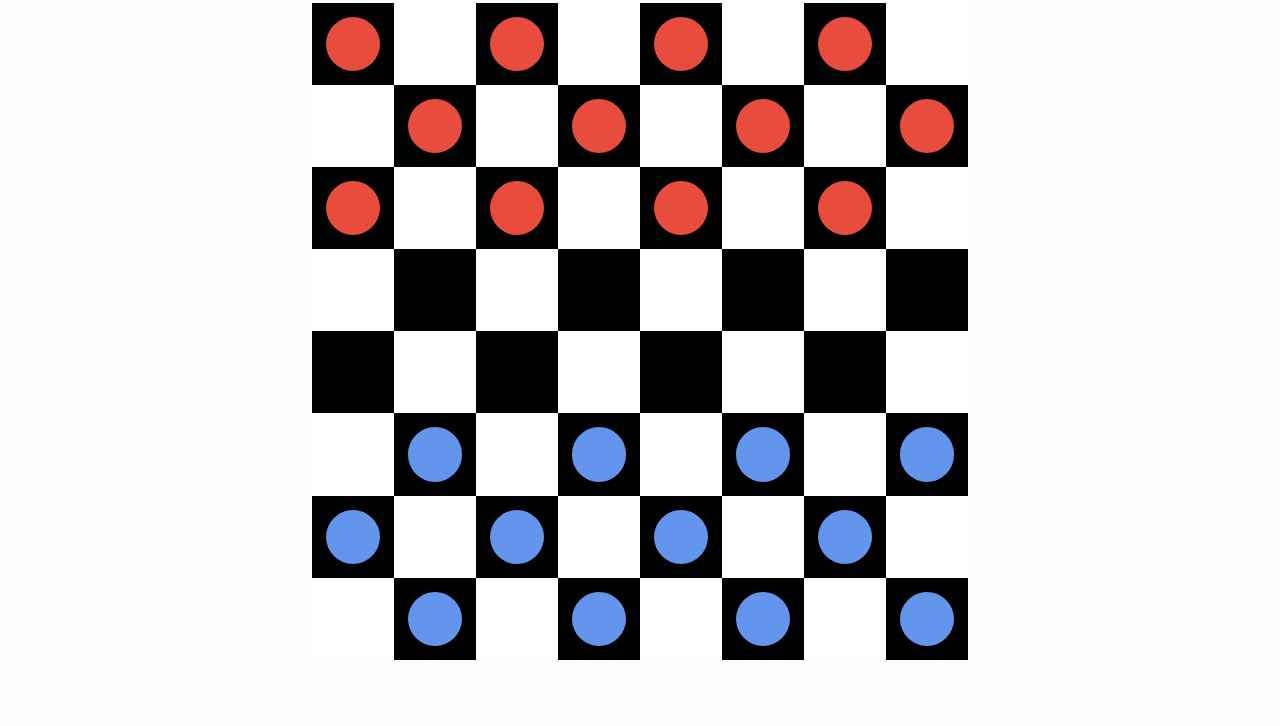
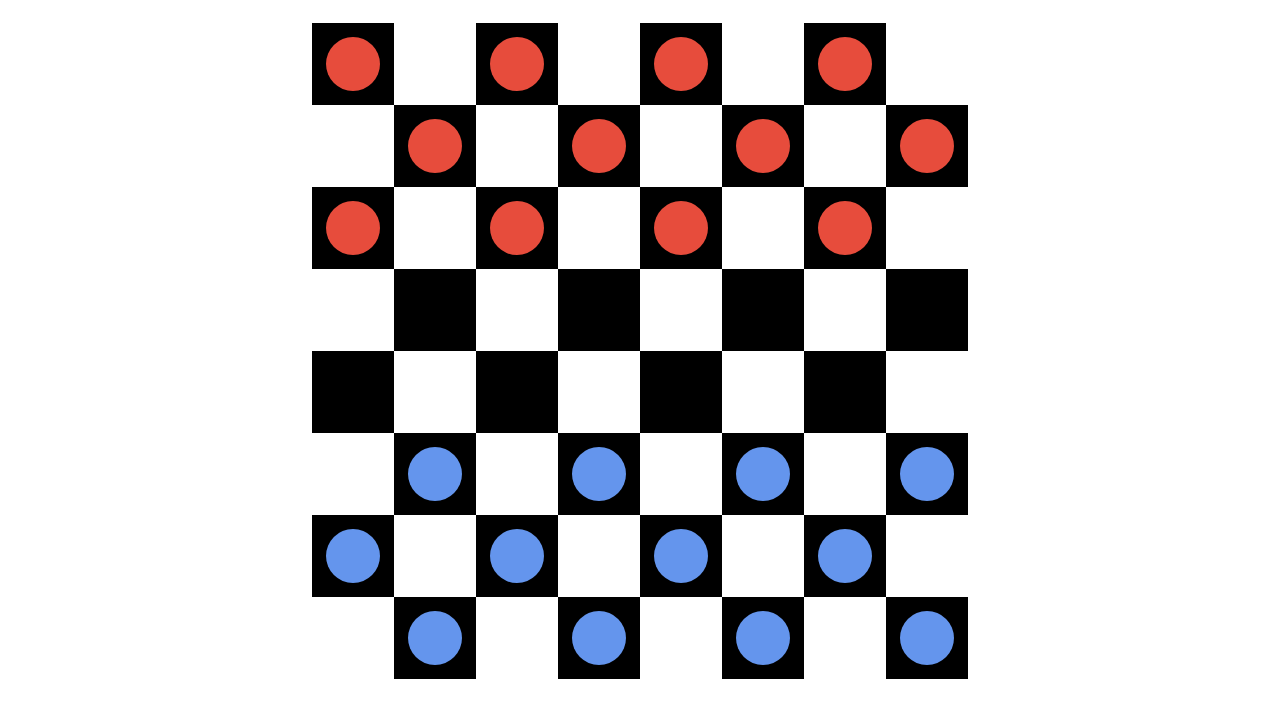
Before and after one commit to IanSkelskey/checkers-pwa, a plain HTML site: page index.html in a window 1280 px wide. Shown: the part 74-800 px from the top of the page. Drawn offline with nearby package versions, Linux system fonts and the light colour scheme.

Commit message:
Implement object oriented design and create custom elements

```diff
--- a/css/style.css
+++ b/css/style.css
@@ -1,27 +1,17 @@
-@import url("https://fonts.googleapis.com/css?family=Nunito:400,700&display=swap");
-* {
-  margin: 0;
-  padding: 0;
-  box-sizing: border-box;
-}
-body {
-  alignment: center;
-  background: #fdfdfd;
-  font-family: "Nunito", sans-serif;
-  font-size: 1rem;
-}
 main {
     max-width: 500pt;
     margin: auto;
     padding: 0.5rem;
     text-align: center;
 }
-#board {
+
+game-board {
     display: grid;
     grid-template-columns: auto auto auto auto auto auto auto auto;
     background: #555;
 }
-.square {
+
+board-tile {
     display: flex;
     justify-content: center;
     align-items: center;
@@ -29,21 +19,24 @@ main {
     border-width: 4pt;
     box-sizing: border-box;
 }
+
 .white {
     background: #fff;
     border-color: #fff;
 }
+
 .black {
     background: #000;
     border-color: #000;
 }
-.square:after {
+
+board-tile:after {
     content: "";
     display: block;
     padding-bottom: 100%;
 }
 
-.piece {
+game-piece {
     border-radius: 50%;
     width: 75%;
     height: 75%;
--- a/index.html
+++ b/index.html
@@ -23,11 +23,13 @@
 <body>
 <nav class="navbar navbar-expand-lg red">
     <a href="https://ianskelskey.github.io/checkers-pwa/" class="navbar-brand">
-        <img src="images/icons/icon-72x72.png" width="20" height="20">
+        <img src="images/icons/icon-72x72.png" width="36" height="36">
     </a>
+    <h1 class="navbar-text">Checkers</h1>
 </nav>
-<main id = 'main'>
-    <board id="board"></board>
+
+<main>
+
 </main>
 <script src="js/app.js"></script>
 </body>
--- a/js/ui.js
+++ b/js/ui.js
@@ -1,72 +1,68 @@
-const board = document.getElementById("board");
-
-createBoard();
-
-const squares = document.querySelectorAll(".square")
-
-function highlightSquare(square) {
-  square.setAttribute('style', 'border-color: #e74c3c; border-style: solid; border-width: 4pt;');
+class GameBoard extends HTMLElement {
+    constructor() {
+        console.log("Creating game board...")
+        super();
     }
 
-function createSquare(color, row, col) {
-  let square = document.createElement('div');
-  square.classList.add('square');
-  square.classList.add(color);
-  square.id = "r" + row + "c" + col;
-  return square;
-}
-
-function createBoard() {
-  for (let i = 0; i < 8; i++) {
-    for (let j = 0; j < 8; j++) {
-      if ((i+j) % 2 === 0) {
-        board.appendChild(createSquare('black', i, j));
-      } else {
-        board.appendChild(createSquare('white', i, j));
+    populateTiles() {
+        console.log("Populating tiles...");
+        let size = 8;
+        for (let i = 0; i < size; i++) {
+            for (let j = 0; j < size; j++) {
+                let color = ((i + j) % 2 === 0) ? 'black' : 'white';
+                let tile = document.createElement("board-tile");
+                tile.setProperties(color, i, j);
+                this.appendChild(tile);
             }
         }
     }
-  createPieces();
-  console.log('Board created!');
+
+    getTile(row, col) {
+        return this.querySelector('#r' + row + 'c' + col);
     }
 
-function createPiece(color) {
-  let piece = document.createElement('div');
-  piece.classList.add('piece');
-  piece.classList.add(color);
-  return piece;
+    setupPieces(color) {
+        let startRow = (color === 'red') ? 0 : 5;
+        let endRow = (color === 'red') ? 3 : 8;
+        for (let i = startRow; i < endRow; i++) {
+            for (let j = 0; j < 8; j++) {
+                if ((i + j) % 2 === 0) {
+                    let targetTile = this.getTile(i, j);
+                    let piece = document.createElement('game-piece');
+                    piece.setColor(color);
+                    targetTile.appendChild(piece);
                 }
-
-function createPieces() {
-  setupRedPieces();
-  setupBluePieces();
-}
-
-function setupRedPieces() {
-  for (let i = 0; i < 3; i++) {
-    for (let j = 0; j < 8; j++) {
-      if ((i+j) % 2 === 0) {
-        let targetSquare = document.querySelector('#r' + i + 'c' + j);
-        targetSquare.appendChild(createPiece('red'));
             }
         }
     }
 }
 
-function setupBluePieces() {
-  for (let i = 5; i < 8; i++) {
-    for (let j = 0; j < 8; j++) {
-      if ((i+j) % 2 === 0) {
-        let targetSquare = document.querySelector('#r' + i + 'c' + j);
-        targetSquare.appendChild(createPiece('blue'));
+class BoardTile extends HTMLElement {
+    constructor() {
+        super();
     }
-    }
+    setProperties(color, row, col) {
+        this.classList.add(color);
+        this.id = "r" + row + "c" + col;
     }
 }
 
-squares.forEach(square => {
-  square.addEventListener('click', function handleClick(event) {
-    console.log('square clicked', event);
-    highlightSquare(square);
-  })
-})
+class GamePiece extends HTMLElement {
+    constructor(color) {
+        super();
+    }
+    setColor(color) {
+        this.classList.add(color);
+    }
+}
+
+customElements.define("game-board", GameBoard);
+customElements.define("board-tile", BoardTile)
+customElements.define("game-piece", GamePiece)
+
+const main = document.getElementsByTagName("main").item(0);
+const board = document.createElement("game-board");
+board.populateTiles();
+board.setupPieces('red');
+board.setupPieces('blue');
+main.appendChild(board);
```
Lines whose indentation alone changed are shown as unchanged.
